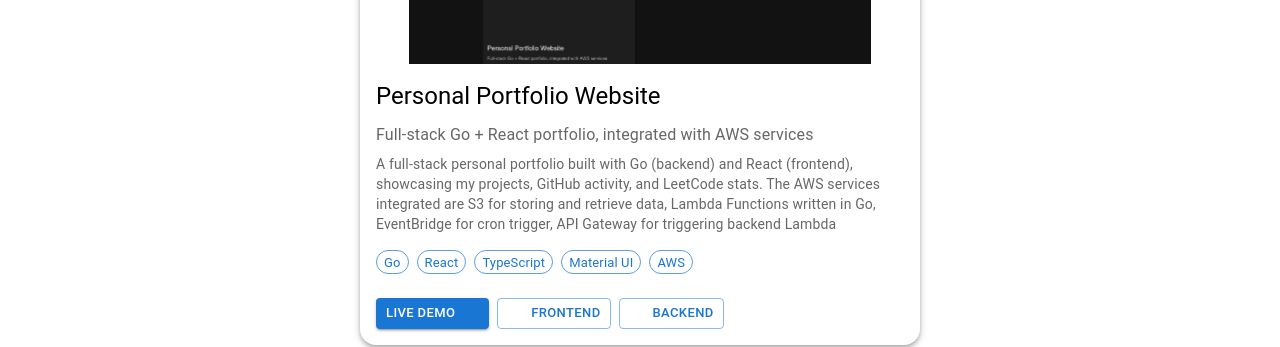
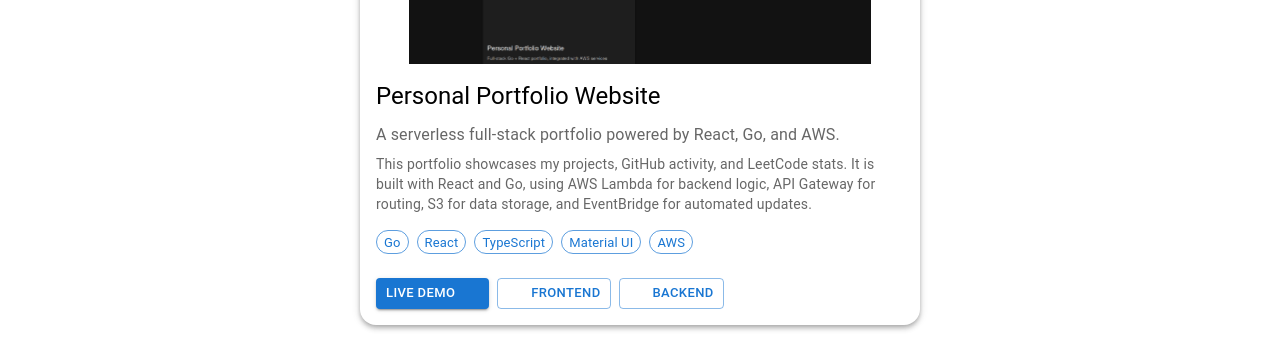
Before and after one commit to limyunle/portfolio-frontend, a React (Create React App) app: page / in a window 1280 px wide. Shown: the part 820-1167 px from the top of the page. Built offline with nearby package versions, Linux system fonts and the light colour scheme; no server answers; some icons are missing.

Commit message:
updated description of portfolio proj

```diff
--- a/src/components/projects/projectsData.ts
+++ b/src/components/projects/projectsData.ts
@@ -1,10 +1,11 @@
 export const projectsData = [
   {
     title: "Personal Portfolio Website",
-    subtitle: "Full-stack Go + React portfolio, integrated with AWS services",
+    subtitle: "A serverless full-stack portfolio powered by React, Go, and AWS.",
     description:
-      "A full-stack personal portfolio built with Go (backend) and React (frontend), showcasing my projects, GitHub activity, and LeetCode stats. "
-      + " The AWS services integrated are S3 for storing and retrieve data, Lambda Functions written in Go, EventBridge for cron trigger, API Gateway for triggering backend Lambda",
+    `This portfolio showcases my projects, GitHub activity, and LeetCode stats.
+    It is built with React and Go, using AWS Lambda for backend logic, API Gateway for routing, S3 for data storage,
+    and EventBridge for automated updates.`,
     techStack: ["Go", "React", "TypeScript", "Material UI", "AWS"],
     image: "assets/portfolio_thumbnail.png",
     architecture: "assets/portfolio_architecture.png",
```
